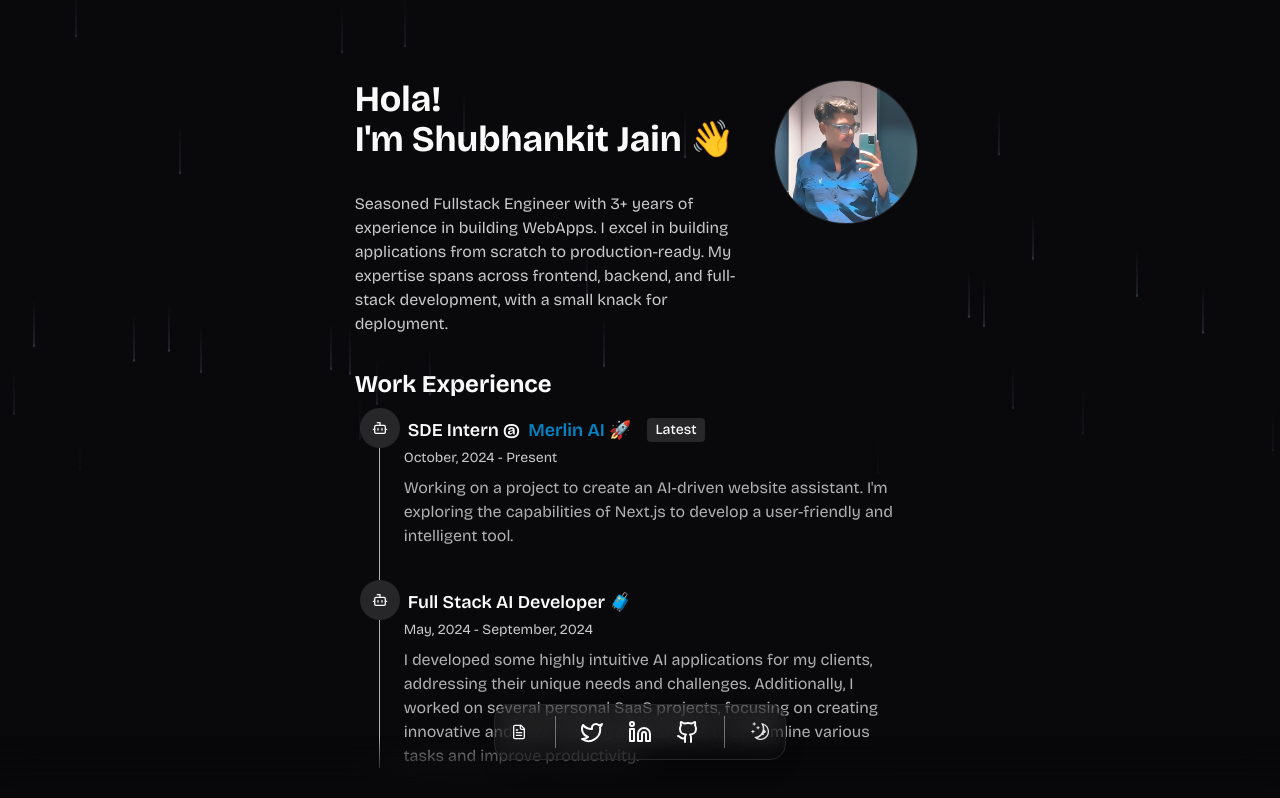
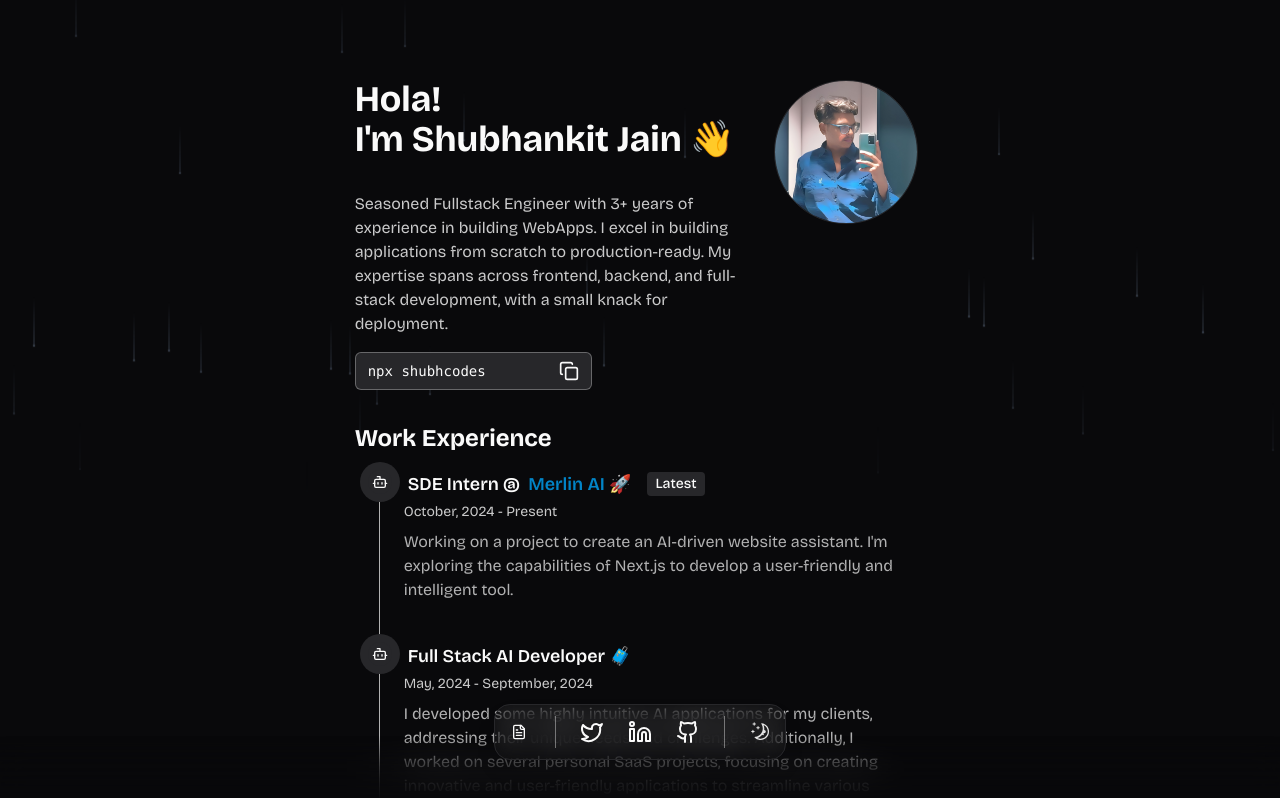
Before and after one commit to avayyyyyyy/shubhcodes, a Next.js app: page / in a window 1280 px wide. Shown: the top 798 px of the page. Built offline with nearby package versions, Linux system fonts and the light colour scheme.

Commit message:
feat: Add Toaster component for displaying notifications

```diff
--- a/app/layout.tsx
+++ b/app/layout.tsx
@@ -4,6 +4,7 @@ import "./globals.css";
 import { ThemeProvider } from "@/components/theme-provider";
 import { TooltipProvider } from "@/components/ui/tooltip";
 import Meteors from "@/components/magicui/meteors";
+import { Toaster } from "sonner";
 
 // Load Bricolage Grotesque font
 const bricolageGrotesque = Bricolage_Grotesque({
@@ -115,6 +116,20 @@ export default function RootLayout({
           <TooltipProvider delayDuration={0}>{children}</TooltipProvider>
         </ThemeProvider>
         <Meteors number={30} />
+        <Toaster
+          theme="light"
+          duration={2000}
+          className="bg-background text-foreground"
+          toastOptions={{
+            classNames: {
+              toast: "bg-secondary text-secondary-foreground border-0",
+              title: "text-secondary-foreground",
+              description: "text-secondary-foreground",
+              actionButton: "bg-primary text-primary-foreground",
+              cancelButton: "bg-muted text-muted-foreground",
+            },
+          }}
+        />
       </body>
     </html>
   );
--- /dev/null
+++ b/components/CopyCLI.tsx
@@ -0,0 +1,31 @@
+"use client";
+import React from "react";
+import { Copy } from "lucide-react";
+import { toast } from "sonner";
+
+const CopyCLI = () => {
+  const command = "npx shubhcodes";
+
+  const copyToClipboard = () => {
+    navigator.clipboard.writeText(command).then(() => {
+      toast.success("Copied to clipboard");
+    });
+  };
+
+  return (
+    <>
+      <div className="md:flex items-center justify-between bg-secondary rounded-md border-primary/30 border px-3 p-2 md:w-[60%] hidden mx-auto md:mx-0 max-w-md">
+        <code className="text-primary text-sm font-mono">{command}</code>
+        <button
+          onClick={copyToClipboard}
+          className="text-primary hover:text-primary/40 transition-colors duration-200 focus:outline-none focus:ring-0 rounded"
+          aria-label="Copy to clipboard"
+        >
+          <Copy className="w-5 h-5" />
+        </button>
+      </div>
+    </>
+  );
+};
+
+export default CopyCLI;
--- a/components/Intro.tsx
+++ b/components/Intro.tsx
@@ -1,5 +1,6 @@
 import Image from "next/image";
 import React from "react";
+import CopyCLI from "./CopyCLI";
 
 const Intro = () => {
   return (
@@ -15,6 +16,7 @@ const Intro = () => {
           production-ready. My expertise spans across frontend, backend, and
           full-stack development, with a small knack for deployment.
         </p>
+        <CopyCLI />
       </div>
       <div className="w-full sm:w-1/3 lg:w-4/12 flex justify-center sm:justify-center">
         <Image
--- a/package.json
+++ b/package.json
@@ -25,6 +25,7 @@
     "react": "^18",
     "react-dom": "^18",
     "react-markdown": "^9.0.1",
+    "sonner": "^1.5.0",
     "tailwind-merge": "^2.5.2",
     "tailwindcss-animate": "^1.0.7"
   },
```
Also changed, not shown: 1 other file (tests, documents, lock files or other folders).
